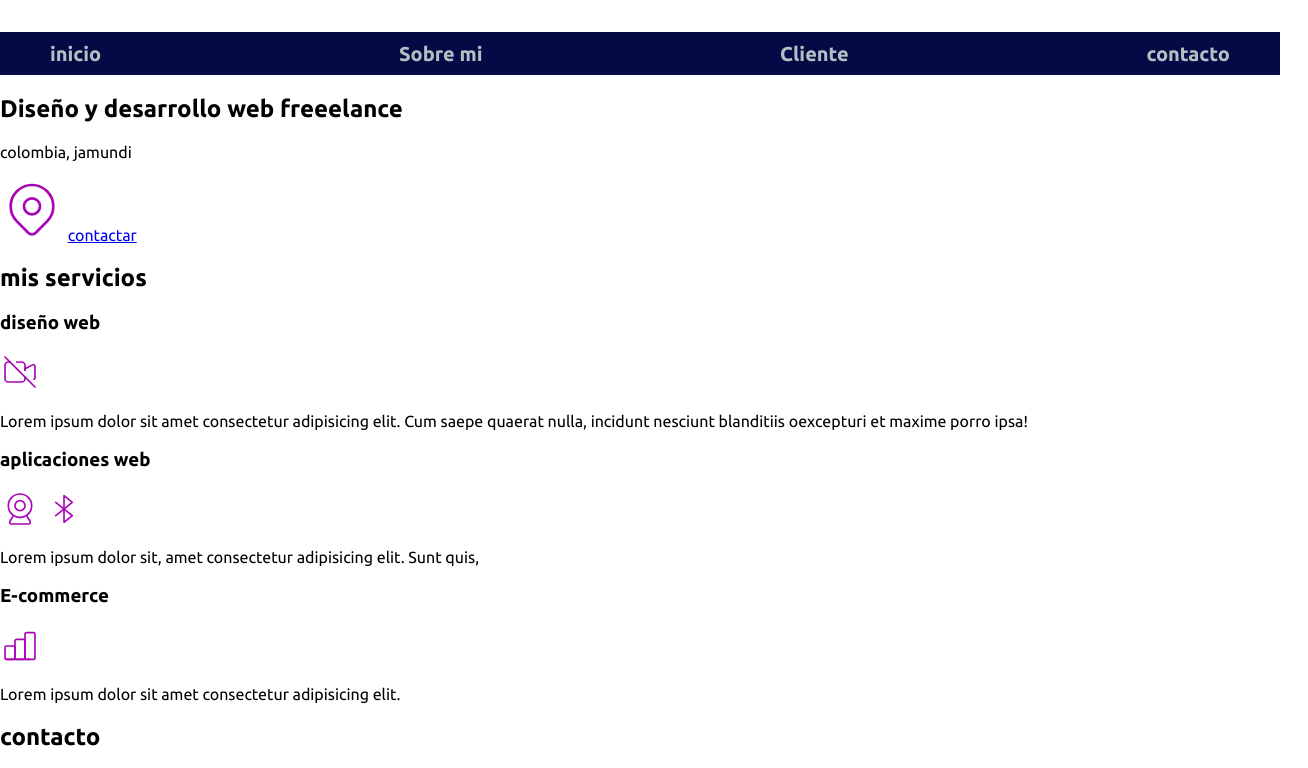
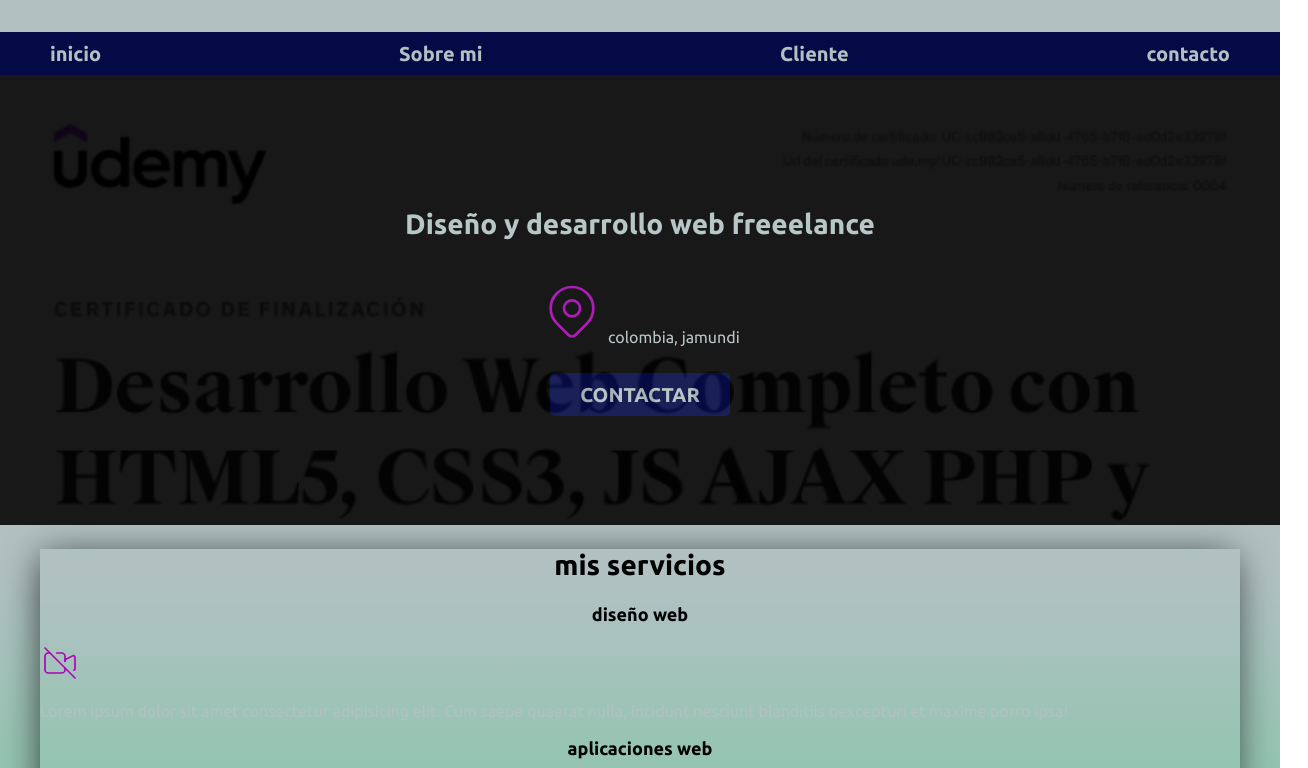
Before and after one commit to Jader33/ob-curso-git, a plain HTML site: page index.html in a window 1280 px wide. Shown: the part 142-910 px from the top of the page, 1308 px wide, since content can reach past the window. Drawn offline with Linux system fonts and the light colour scheme.

Commit message:
actualizacion

```diff
--- a/index.html
+++ b/index.html
@@ -23,17 +23,19 @@
 </nav>
 </div>
 
-<section>
+<section  class="hero">
+  <div class="contenido-hero">
 <h2>Diseño y desarrollo web freeelance</h2>
-<p>colombia, jamundi</p>
-  <svg xmlns="http://www.w3.org/2000/svg" class="icon icon-tabler icon-tabler-map-pin" width="64" height="64" viewBox="0 0 24 24" stroke-width="1" stroke="#a905b6" fill="none" stroke-linecap="round" stroke-linejoin="round">
+
+  <p> <svg xmlns="http://www.w3.org/2000/svg" class="icon icon-tabler icon-tabler-map-pin" width="64" height="64" viewBox="0 0 24 24" stroke-width="1" stroke="#a905b6" fill="none" stroke-linecap="round" stroke-linejoin="round">
     <path stroke="none" d="M0 0h24v24H0z" fill="none"/>
     <circle cx="12" cy="11" r="3" />
     <path d="M17.657 16.657l-4.243 4.243a2 2 0 0 1 -2.827 0l-4.244 -4.243a8 8 0 1 1 11.314 0z" />
-  </svg>
-<a href="#">contactar</a>
+  </svg> colombia, jamundi</p>
+<a class="boton"  href="#">contactar</a>
+</div>
 </section>
-<main>
+<main class="contenedor sobra" >
 <h2>mis servicios</h2>
 <section>
 <h3>diseño web</h3>
@@ -81,7 +83,7 @@
     <label for="text">nombre</label>
     <input type="text" id="text" placeholder="ingresa tu nombre">
 </div>
-<img src="/img/LOGO j&l.jpg" alt="">
+
 <div>
     <label for="tel">telefono</label>
     <input type="tel" id="tel" placeholder="ingresa tu numero">
--- a/style.css
+++ b/style.css
@@ -11,10 +11,56 @@
 
 html{
     font-size: 62.5%;
+    box-sizing: border-box;   /*hack para Box Model*/
 }
+*, *:before, *:after {
+    box-sizing: inherit;
+  }
 body{
     font-size: 16px;
     font-family: var(--fuentePrincipla);
+    background-image: linear-gradient(to top, var(--colorTercero) 0%, var(--colorPrimario) 50%);
+}
+h1{
+font-size: 3.8rem;
+}
+h2{
+font-size: 2.8rem;
+}
+h3{
+font-size: 1.8rem;
+}
+h1,h2,h3{
+    text-align: center;
+}
+
+.contenido-hero h2,p{
+    color: var(--colorPrimario);
+}
+
+.sobra{
+    -webkit-box-shadow: -2px 4px 36px -4px rgba(0,0,0,0.75);
+    -moz-box-shadow: -2px 4px 36px -4px rgba(0,0,0,0.75);
+    box-shadow: -2px 4px 36px -4px rgba(0,0,0,0.75);
+}
+.boton{
+    background-color: var(--colorquinto);
+    color: var(--colorPrimario);
+    padding: 1rem 3rem;
+    margin-top: 1rem;
+    font-size: 2rem;
+    text-decoration: none;
+    text-transform: uppercase;
+    font-weight: bold;
+    border-radius: .5rem;
+    width: 90%;
+    text-align: center;
+}
+@media(min-width:780px ){
+    .boton{
+        width: auto;
+    }
+
 }
 .header{
     text-align: center;
@@ -36,12 +82,7 @@ max-width: 120rem;
     display: flex;
     justify-content: space-between;
     align-items:center ;
-
-
 }
-
-
-
 .navegacion-principal a{
     color: var(--colorPrimario);
     padding: 1rem;
@@ -55,13 +96,22 @@ max-width: 120rem;
 background-color:var(--colorCuarto);
 color: var(--colorSegundario);
 }
-@media(max-width:486px){
-    .navegacion-principal{
+.hero{
+    background-image: url(./img/imagen-dip.PNG);
+    background-repeat:no-repeat ;
+    background-size: cover;
+    height: 45rem;
+   position: relative;
+}
+.contenido-hero{
+    display: flex;
+    flex-direction: column;
+    align-items: center;
+    justify-content: center;
+    position: absolute;
+    background-color: rgb(0 0 0);
+    opacity: 0.9;
+   width: 100%;
+   height: 100%;
 
-        flex-direction: column;
-       align-items:center;
-    }
-    .header{
-        font-size: 3rem;
-    }
 }
```
Also changed, not shown: img/LOGO j&l.jpg (deleted), img/imagen-dip.PNG (added).
